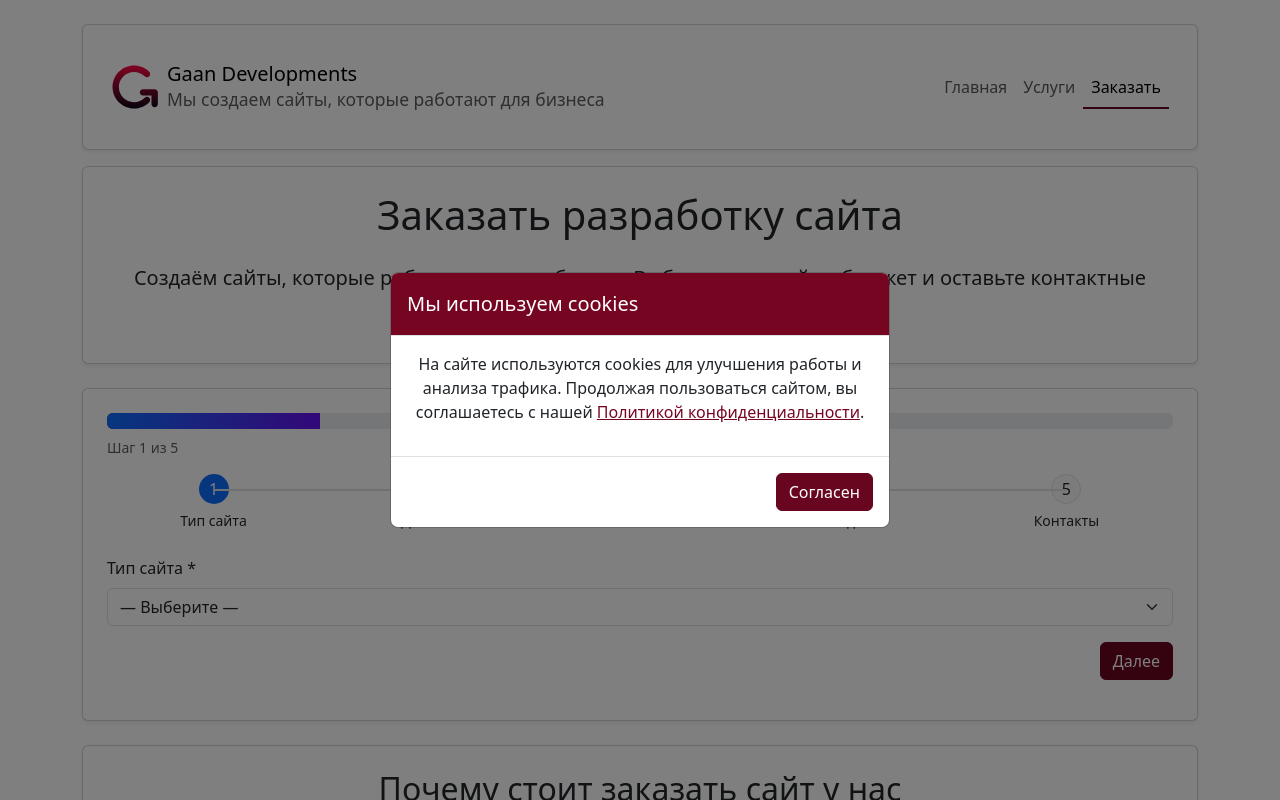
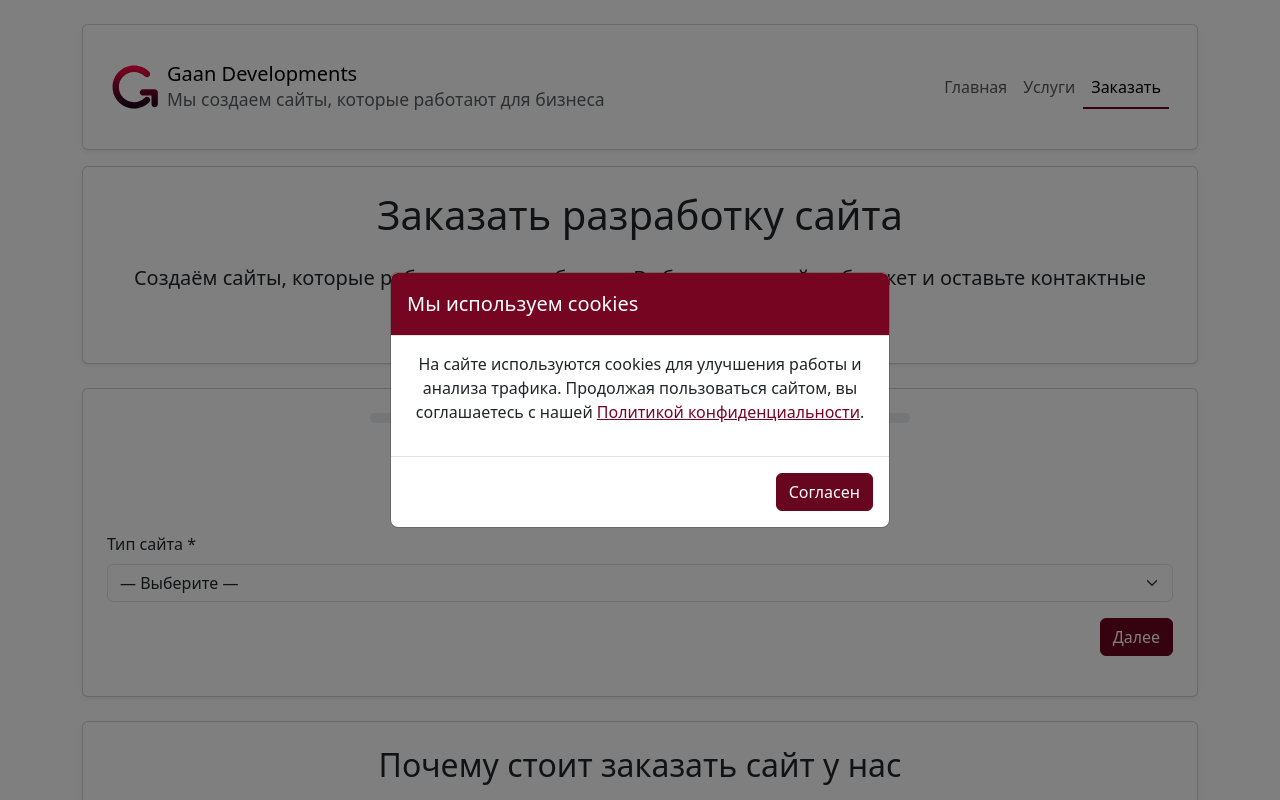
Before and after one commit to Gaan-Dmitry/gaan-developments.ru, a PHP site: page /order.php in a window 1280 px wide. Run offline with PHP 8.4, Linux system fonts and the light colour scheme.

Commit message:
Refactor multi-step form progress indicators in order.php, enhancing visual feedback with a custom progress bar and updated step indicators. Adjusted terminology for clarity in the site type selection. Added corresponding CSS styles for new progress components.

```diff
--- a/assets/js/form.js
+++ b/assets/js/form.js
@@ -9,13 +9,13 @@ let currentStep = 0;
 // --- Показ шагов ---
 function showStep(index) {
   steps.forEach((step,i)=>step.classList.toggle('active', i===index));
-  progressBar.style.width = `${((index+1)/steps.length)*100}%`;
-  stepLabel.textContent = `Шаг ${index+1} из ${steps.length}`;
-
-  // Обновляем активную вкладку в прогресс-баре
-  document.querySelectorAll('.step-indicator').forEach((indicator, i) => {
-    indicator.classList.toggle('active', i <= index);
-    indicator.classList.toggle('completed', i < index);
+  // Прогресс
+  const progress = ((index)/(steps.length-1))*100;
+  document.getElementById('formProgress').style.width = progress+"%";
+  // Step-индикаторы
+  document.querySelectorAll('.custom-step-indicator').forEach((indicator,i)=>{
+    indicator.classList.toggle('active', i===index);
+    indicator.classList.toggle('completed', i<index);
   });
 }
 showStep(currentStep);
--- a/order.php
+++ b/order.php
@@ -153,35 +153,17 @@
 
     <div class="card shadow-sm p-4 mb-4">
       <form id="orderForm" novalidate>
-        <!-- Прогресс -->
-        <div class="mb-3">
-          <div class="progress" aria-hidden="true">
-            <div id="formProgress" class="progress-bar" role="progressbar" style="width:20%"></div>
+        <!-- Прогресс и шаги -->
+        <div class="progress-steps mb-4">
+          <div class="custom-progress-bar">
+            <div id="formProgress" class="custom-progress-bar-inner"></div>
           </div>
-          <div class="small text-muted mt-2" id="formStepLabel">Шаг 1 из 5</div>
-        </div>
-
-        <!-- Индикаторы шагов -->
-        <div class="d-flex justify-content-between mb-4">
-          <div class="step-indicator text-center">
-            <div class="rounded-circle bg-primary text-white d-flex align-items-center justify-content-center mx-auto mb-1" style="width:30px;height:30px;">1</div>
-            <small>Тип сайта</small>
-          </div>
-          <div class="step-indicator text-center">
-            <div class="rounded-circle bg-light border d-flex align-items-center justify-content-center mx-auto mb-1" style="width:30px;height:30px;">2</div>
-            <small>Дизайн</small>
-          </div>
-          <div class="step-indicator text-center">
-            <div class="rounded-circle bg-light border d-flex align-items-center justify-content-center mx-auto mb-1" style="width:30px;height:30px;">3</div>
-            <small>Контент</small>
-          </div>
-          <div class="step-indicator text-center">
-            <div class="rounded-circle bg-light border d-flex align-items-center justify-content-center mx-auto mb-1" style="width:30px;height:30px;">4</div>
-            <small>Бюджет</small>
-          </div>
-          <div class="step-indicator text-center">
-            <div class="rounded-circle bg-light border d-flex align-items-center justify-content-center mx-auto mb-1" style="width:30px;height:30px;">5</div>
-            <small>Контакты</small>
+          <div class="step-labels d-flex justify-content-between mt-2">
+            <div class="custom-step-indicator" data-step="1">1 <span>Тип сайта</span></div>
+            <div class="custom-step-indicator" data-step="2">2 <span>Дизайн</span></div>
+            <div class="custom-step-indicator" data-step="3">3 <span>Контент</span></div>
+            <div class="custom-step-indicator" data-step="4">4 <span>Бюджет</span></div>
+            <div class="custom-step-indicator" data-step="5">5 <span>Контакты</span></div>
           </div>
         </div>
 
@@ -195,7 +177,7 @@
             <option value="corporate">Корпоративный сайт</option>
             <option value="blog">Блог</option>
             <option value="portfolio">Портфолио</option>
-            <option value="saas">SaaS / Веб-сервис</option>
+            <option value="saas">Веб-инструмент</option>
             <option value="edu">Обучающая платформа</option>
             <option value="other">Другое</option>
           </select>
--- a/style.css
+++ b/style.css
@@ -108,3 +108,81 @@ button{background:var(--accent);color:#fff;border:none;padding:10px 14px;border-
   border-color: #0d6efd;
   color: white;
 }
+
+/* --- ПРОГРЕСС-БАР МУЛЬТИШАГА NEW --- */
+.progress-steps {
+  width: 100%;
+  max-width: 540px;
+  margin: 0 auto 32px auto;
+}
+.custom-progress-bar {
+  position: relative;
+  width: 100%;
+  height: 10px;
+  background: #e9ecef;
+  border-radius: 6px;
+  overflow: hidden;
+}
+.custom-progress-bar-inner {
+  position: absolute;
+  left: 0; top: 0; bottom: 0;
+  height: 100%;
+  width: 0%;
+  background: linear-gradient(90deg, #69061f, #ff1361 95%);
+  border-radius: 6px;
+  transition: width 0.5s cubic-bezier(.4,1,.4,1);
+}
+.step-labels {
+  margin-top: 12px;
+  gap: 0;
+}
+.custom-step-indicator {
+  display: flex;
+  flex-direction: column;
+  align-items: center;
+  flex: 1 1 0;
+  font-size: 13px;
+  color: #888;
+  position: relative;
+  cursor: pointer;
+  z-index: 1;
+}
+.custom-step-indicator::before {
+  content: attr(data-step);
+  width: 34px; height: 34px;
+  line-height: 34px;
+  background: #fff;
+  border: 2px solid #ddd;
+  color: #ad0057;
+  border-radius: 50%;
+  display: flex;
+  align-items: center; justify-content: center;
+  font-weight: 700;
+  font-size: 17px;
+  margin-bottom: 3px;
+  box-shadow: 0 0 4px rgba(150,0,50,0.02);
+  transition: border-color 0.3s, background 0.3s, color 0.3s;
+}
+.custom-step-indicator.active::before {
+  background: linear-gradient(90deg,#ff1361,#69061f 78%); color: #fff;
+  border-color: #69061f;
+}
+.custom-step-indicator.completed::before {
+  background:#28a745; color: #fff; border-color: #28a745;
+}
+.custom-step-indicator span {
+  margin-top: 2px;
+  font-size: 12px;
+  color: #888;
+  font-weight: 500;
+}
+.custom-step-indicator.active span {
+  color: #69061f;
+}
+.custom-step-indicator.completed span {
+  color: #28a745;
+}
+@media (max-width: 600px) {
+  .custom-step-indicator span {font-size: 10px}
+  .custom-step-indicator::before {width:27px; height:27px; font-size:13px;}
+}
```
